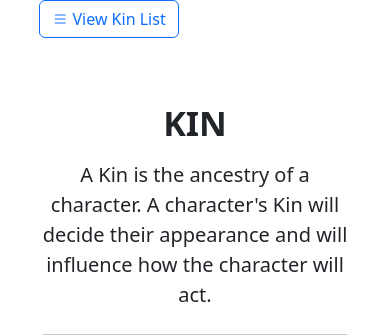
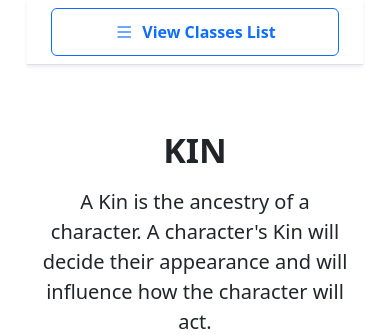
Before and after one commit to KasenFudge/ageofclaritas-webapp, a Django app: page /rulebook/kin/ in a window 390 px wide. Shown: the part 116-451 px from the top of the page. Run offline with Django 5.2, Linux system fonts and the light colour scheme; data that the repository does not hold is empty.

Commit message:
Update to the sidebar template to improve the button.

```diff
--- a/rulebook/templates/rulebook/kin_sidebar.html
+++ b/rulebook/templates/rulebook/kin_sidebar.html
@@ -1,7 +1,9 @@
-<div class="d-lg-none mb-3">
-    <button class="btn btn-outline-primary" type="button" data-bs-toggle="offcanvas" data-bs-target="#kinSidebar">
-        <i class="bi bi-list"></i> View Kin List
-    </button>
+<div class="d-lg-none sticky-top bg-white py-2 mb-3 border-bottom shadow-sm" style="top: 0; z-index: 1020;">
+    <div class="container-fluid">
+        <button class="btn btn-outline-primary w-100 py-2 d-flex align-items-center justify-content-center fw-bold" type="button" data-bs-toggle="offcanvas" data-bs-target="#kinSidebar">
+            <i class="bi bi-list fs-5 me-2"></i> View Classes List
+        </button>
+    </div>
 </div>
 
 <aside class="col-lg-3 d-none d-lg-block border-end py-4 bg-light">
```
Also changed, not shown: rulebook/templates/rulebook/class_sidebar.html (+6 -4 lines).
